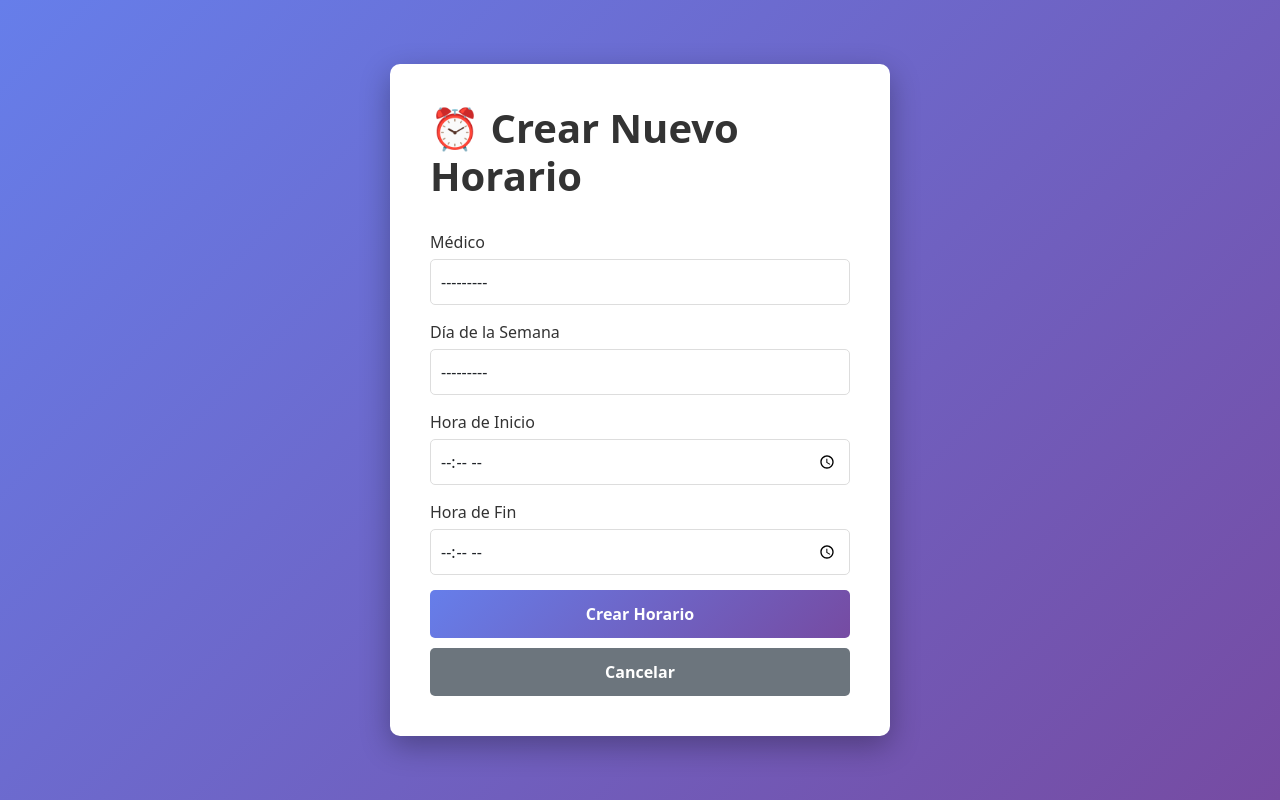
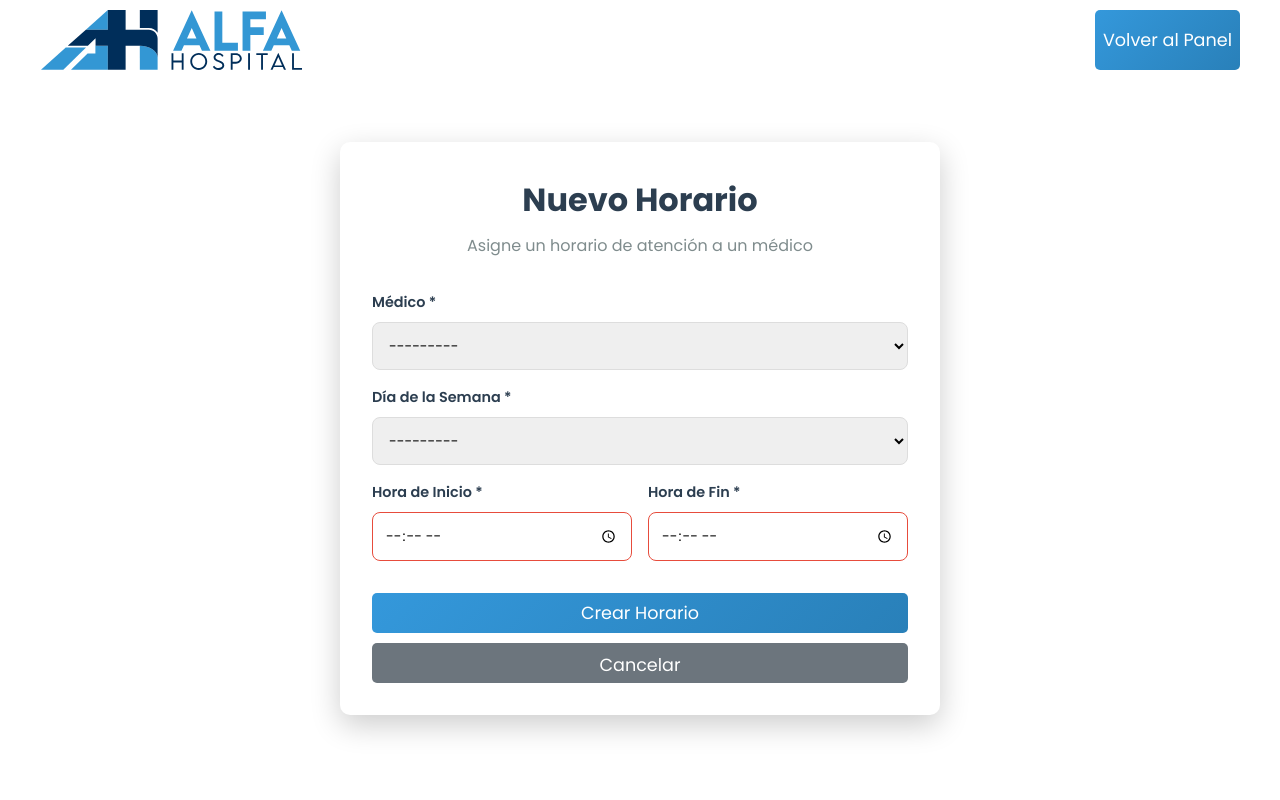
Before and after one commit to galeyro/Web-page-hospital, a Django app: template hospital/login/templates/create_horario.html in a window 1280 px wide. Run offline with Django 5.2, Linux system fonts and the light colour scheme; the template is opened without the code that fills it: values that come from a table or form of the project are taken from there, others are empty.

Commit message:
fix: design pantallas al crear consultorio, especialidad y horario

```diff
--- a/hospital/login/templates/create_horario.html
+++ b/hospital/login/templates/create_horario.html
@@ -1,178 +1,91 @@
+{% load static %}
 <!DOCTYPE html>
 <html lang="es">
 <head>
     <meta charset="UTF-8">
     <meta name="viewport" content="width=device-width, initial-scale=1.0">
-    <title>Crear Horario - Hospital</title>
-    <link href="https://cdn.jsdelivr.net/npm/bootstrap@5.3.0/dist/css/bootstrap.min.css" rel="stylesheet">
+    <title>Crear Horario - Alfa Hospital</title>
+    <link rel="stylesheet" href="{% static 'css/styles.css' %}">
+    <link href="https://fonts.googleapis.com/css2?family=Poppins:wght@400;600;700&display=swap" rel="stylesheet">
     <style>
-        body {
-            background: linear-gradient(135deg, #667eea 0%, #764ba2 100%);
-            min-height: 100vh;
-            display: flex;
-            align-items: center;
-            justify-content: center;
+        .login-container { max-width: 600px; }
+        .btn-secondary { background: #6c757d; margin-top: 10px; }
+        .btn-secondary:hover { background: #5a6268; }
+        .login-form input, .login-form select {
+            width: 100%; padding: 12px; border: 1px solid #ddd; border-radius: 8px;
+            font-size: 14px; transition: border-color 0.3s; box-sizing: border-box;
         }
-        .form-container {
-            background: white;
-            border-radius: 10px;
-            box-shadow: 0 10px 30px rgba(0, 0, 0, 0.3);
-            padding: 40px;
-            max-width: 500px;
-            width: 100%;
-        }
-        .form-title {
-            color: #333;
-            margin-bottom: 30px;
-            font-weight: bold;
-        }
-        .form-control, .form-select {
-            border: 1px solid #ddd;
-            border-radius: 5px;
-            padding: 10px;
-            margin-bottom: 15px;
-        }
-        .form-control:focus, .form-select:focus {
-            border-color: #667eea;
-            box-shadow: 0 0 0 0.2rem rgba(102, 126, 234, 0.25);
-        }
-        .btn-submit {
-            background: linear-gradient(135deg, #667eea 0%, #764ba2 100%);
-            color: white;
-            padding: 12px 40px;
-            font-weight: bold;
-            border: none;
-            border-radius: 5px;
-            width: 100%;
-            cursor: pointer;
-            transition: transform 0.2s;
-        }
-        .btn-submit:hover {
-            transform: translateY(-2px);
-            color: white;
-        }
-        .btn-cancel {
-            background: #6c757d;
-            color: white;
-            padding: 12px 40px;
-            font-weight: bold;
-            border: none;
-            border-radius: 5px;
-            width: 100%;
-            cursor: pointer;
-            margin-top: 10px;
-            text-decoration: none;
-            display: inline-block;
-            text-align: center;
-        }
-        .btn-cancel:hover {
-            background: #5a6268;
-            color: white;
-        }
-        .alert {
-            border-radius: 5px;
-            margin-bottom: 20px;
-        }
-        .errorlist {
-            list-style: none;
-            padding: 0;
-            margin: 0;
-        }
-        .errorlist li {
-            color: #dc3545;
-            font-size: 12px;
-            margin-bottom: 5px;
-        }
-        .form-group {
-            margin-bottom: 15px;
-        }
-        label {
-            font-weight: 500;
-            color: #333;
-            margin-bottom: 5px;
-            display: block;
-        }
+        .login-form input:focus, .login-form select:focus { border-color: #6a11cb; outline: none; }
+        .errorlist { color: #dc3545; font-size: 0.85em; list-style: none; padding: 0; margin-top: 5px; }
     </style>
 </head>
 <body>
-    <div class="form-container">
-        <h1 class="form-title">⏰ Crear Nuevo Horario</h1>
+    <header class="header">
+        <nav class="navbar">
+            <div class="logo">
+                <img src="{% static 'images/LOGO-COLOR.svg' %}" alt="Alfa Hospital Logo" class="logo-img">
+            </div>
+            <div class="nav-links">
+                <a href="{% url 'control_users' %}" class="login-btn">Volver al Panel</a>
+            </div>
+        </nav>
+    </header>
+
+    <main class="login-main">
+        <div class="login-container">
+            <div class="login-card">
+                <div class="login-header">
+                    <h1>Nuevo Horario</h1>
+                    <p>Asigne un horario de atención a un médico</p>
+                </div>
 
                 {% if messages %}
+                    <div class="messages">
                         {% for message in messages %}
-                <div class="alert alert-{{ message.tags }} alert-dismissible fade show">
-                    {{ message }}
-                    <button type="button" class="btn-close" data-bs-dismiss="alert" title="Cerrar"></button>
+                            <div class="alert alert-{{ message.tags }}">{{ message }}</div>
+                        {% endfor %}
                     </div>
-            {% endfor %}
                 {% endif %}
 
-        <form method="POST" novalidate>
+                <form class="login-form" method="post">
                     {% csrf_token %}
 
                     <div class="form-group">
-                <label for="{{ form.medico.id_for_label }}">Médico</label>
+                        <label for="{{ form.medico.id_for_label }}">Médico *</label>
                         {{ form.medico }}
-                {% if form.medico.errors %}
-                    <ul class="errorlist">
-                        {% for error in form.medico.errors %}
-                            <li>{{ error }}</li>
-                        {% endfor %}
-                    </ul>
-                {% endif %}
+                        {{ form.medico.errors }}
                     </div>
 
                     <div class="form-group">
-                <label for="{{ form.dia_semana.id_for_label }}">Día de la Semana</label>
+                        <label for="{{ form.dia_semana.id_for_label }}">Día de la Semana *</label>
                         {{ form.dia_semana }}
-                {% if form.dia_semana.errors %}
-                    <ul class="errorlist">
-                        {% for error in form.dia_semana.errors %}
-                            <li>{{ error }}</li>
-                        {% endfor %}
-                    </ul>
-                {% endif %}
+                        {{ form.dia_semana.errors }}
                     </div>
 
+                    <div class="form-row">
                         <div class="form-group">
-                <label for="{{ form.hora_inicio.id_for_label }}">Hora de Inicio</label>
+                            <label for="{{ form.hora_inicio.id_for_label }}">Hora de Inicio *</label>
                             {{ form.hora_inicio }}
-                {% if form.hora_inicio.errors %}
-                    <ul class="errorlist">
-                        {% for error in form.hora_inicio.errors %}
-                            <li>{{ error }}</li>
-                        {% endfor %}
-                    </ul>
-                {% endif %}
+                            {{ form.hora_inicio.errors }}
                         </div>
-
                         <div class="form-group">
-                <label for="{{ form.hora_fin.id_for_label }}">Hora de Fin</label>
+                            <label for="{{ form.hora_fin.id_for_label }}">Hora de Fin *</label>
                             {{ form.hora_fin }}
-                {% if form.hora_fin.errors %}
-                    <ul class="errorlist">
-                        {% for error in form.hora_fin.errors %}
-                            <li>{{ error }}</li>
-                        {% endfor %}
-                    </ul>
-                {% endif %}
+                            {{ form.hora_fin.errors }}
+                        </div>
                     </div>
 
                     {% if form.non_field_errors %}
                         <div class="alert alert-danger">
-                    <ul class="errorlist">
-                        {% for error in form.non_field_errors %}
-                            <li>{{ error }}</li>
-                        {% endfor %}
-                    </ul>
+                            {{ form.non_field_errors }}
                         </div>
                     {% endif %}
 
-            <button type="submit" class="btn-submit">Crear Horario</button>
-            <a href="{% url 'control_users' %}" class="btn-cancel">Cancelar</a>
+                    <button type="submit" class="login-btn">Crear Horario</button>
+                    <a href="{% url 'control_users' %}" class="login-btn btn-secondary" style="text-align: center; text-decoration: none; display: block;">Cancelar</a>
                 </form>
             </div>
-
-    <script src="https://cdn.jsdelivr.net/npm/bootstrap@5.3.0/dist/js/bootstrap.bundle.min.js"></script>
+        </div>
+    </main>
 </body>
 </html>
```
Also changed, not shown: hospital/login/templates/create_consultorio.html (+44 -126 lines), hospital/login/templates/create_especialidad.html (+43 -119 lines). Lines whose indentation alone changed are shown as unchanged.
